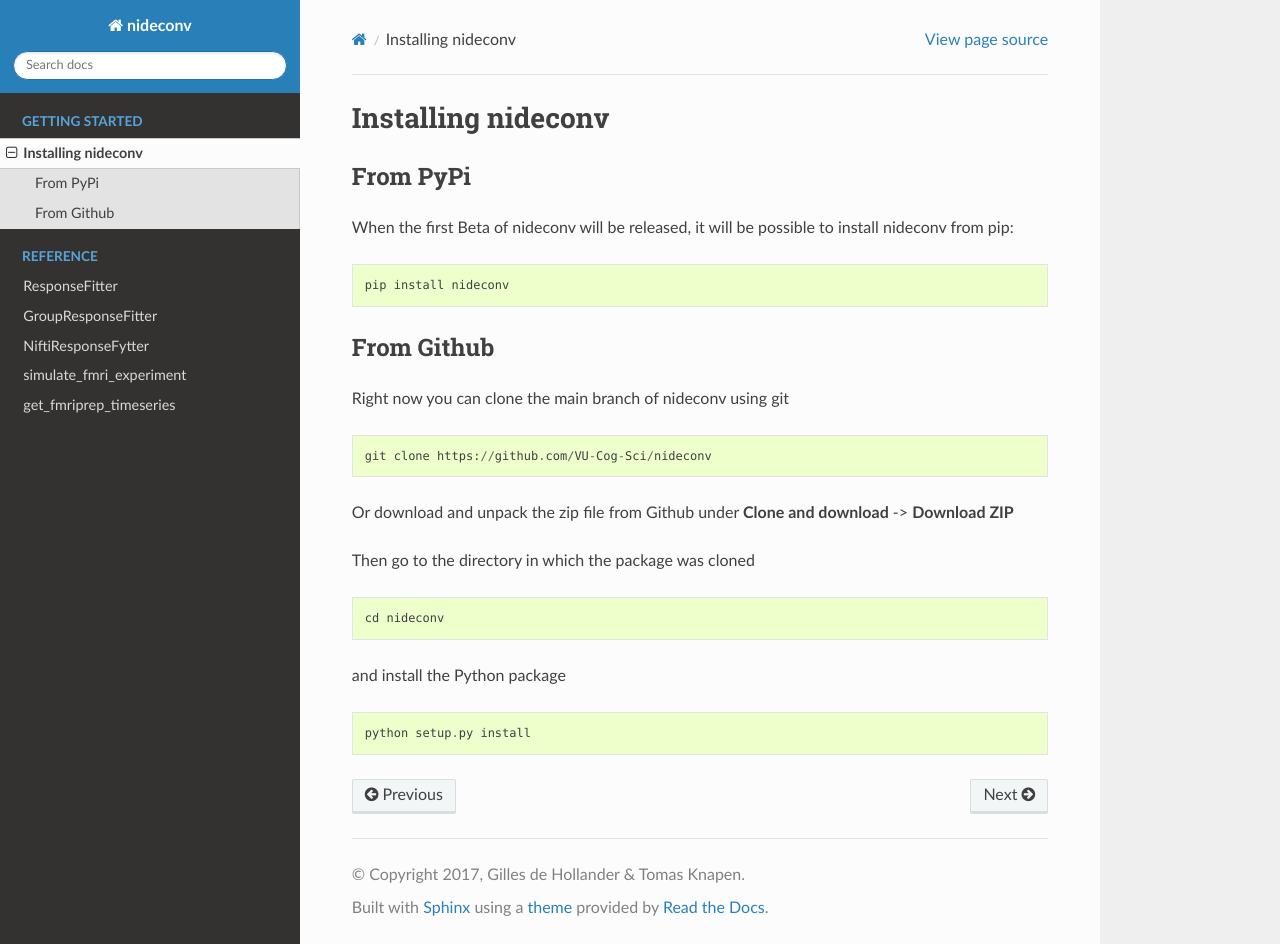
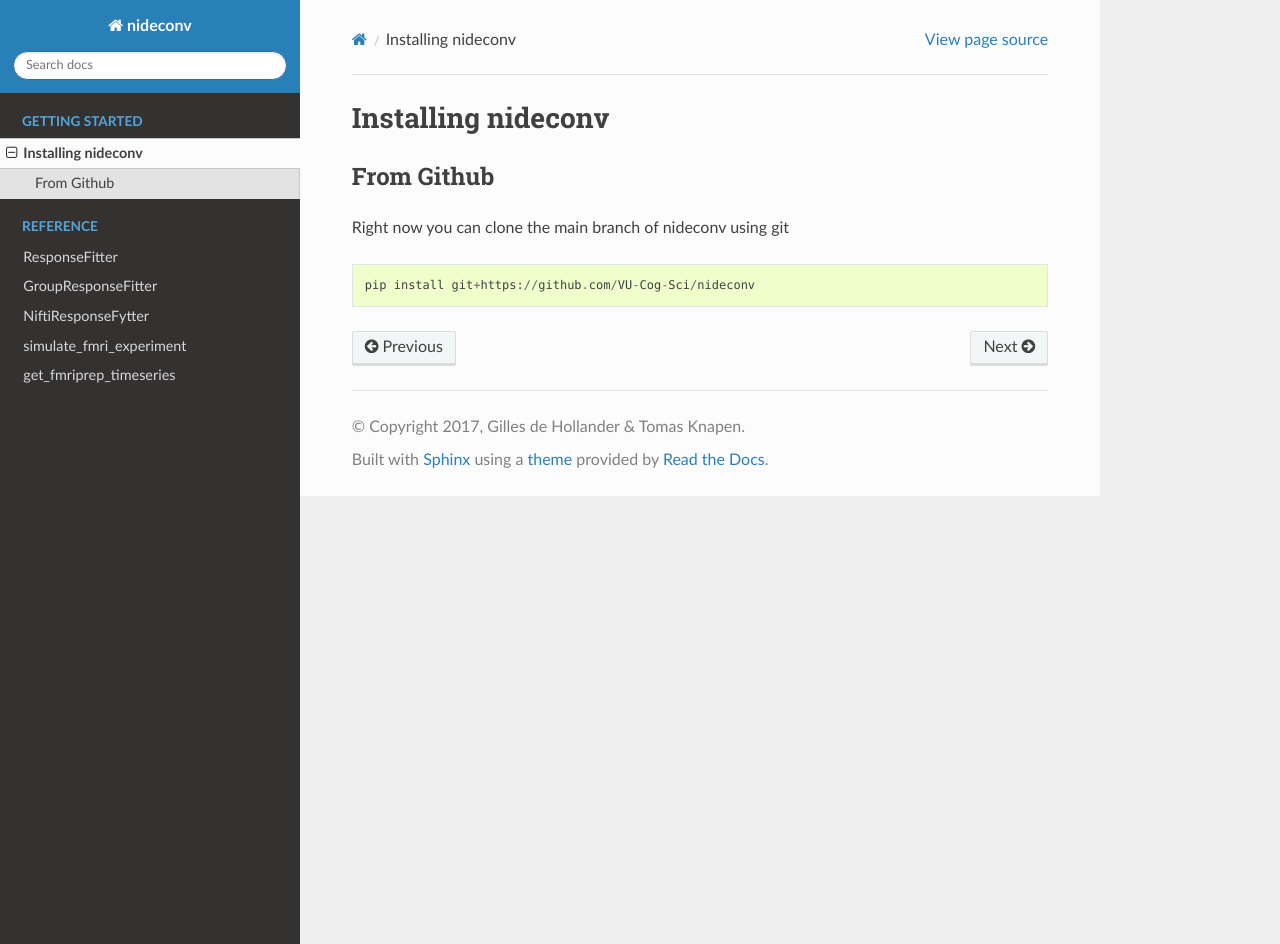
Before and after one commit to VU-Cog-Sci/nideconv, a Sphinx documentation site: the page built from doc/installation.rst, in a window 1280 px wide and 944 px high. Built offline with Sphinx 7.4.7 and the Read the Docs theme 2.0.0, drawn with Linux system fonts in a browser that asks for light colours; pages that are not in the unit, such as notebooks, are missing from menus.

Commit message:
Clean up installation instructions

```diff
--- a/doc/installation.rst
+++ b/doc/installation.rst
@@ -1,26 +1,8 @@
 Installing nideconv
 ===================
-
-From PyPi
-~~~~~~~~~
-When the first Beta of nideconv will be released, it will be possible
-to install nideconv from pip: ::
-
-   pip install nideconv
 
 From Github
 ~~~~~~~~~~~
 Right now you can clone the main branch of nideconv using git ::
 
-   git clone https://github.com/VU-Cog-Sci/nideconv
-
-Or download and unpack the zip file from Github under **Clone and download** ->
-**Download ZIP**
-
-Then go to the directory in which the package was cloned ::
-
-   cd nideconv
-
-and install the Python package ::
-
-   python setup.py install
+   pip install git+https://github.com/VU-Cog-Sci/nideconv
```
Also changed, not shown: README.md (+2 -6 lines).
